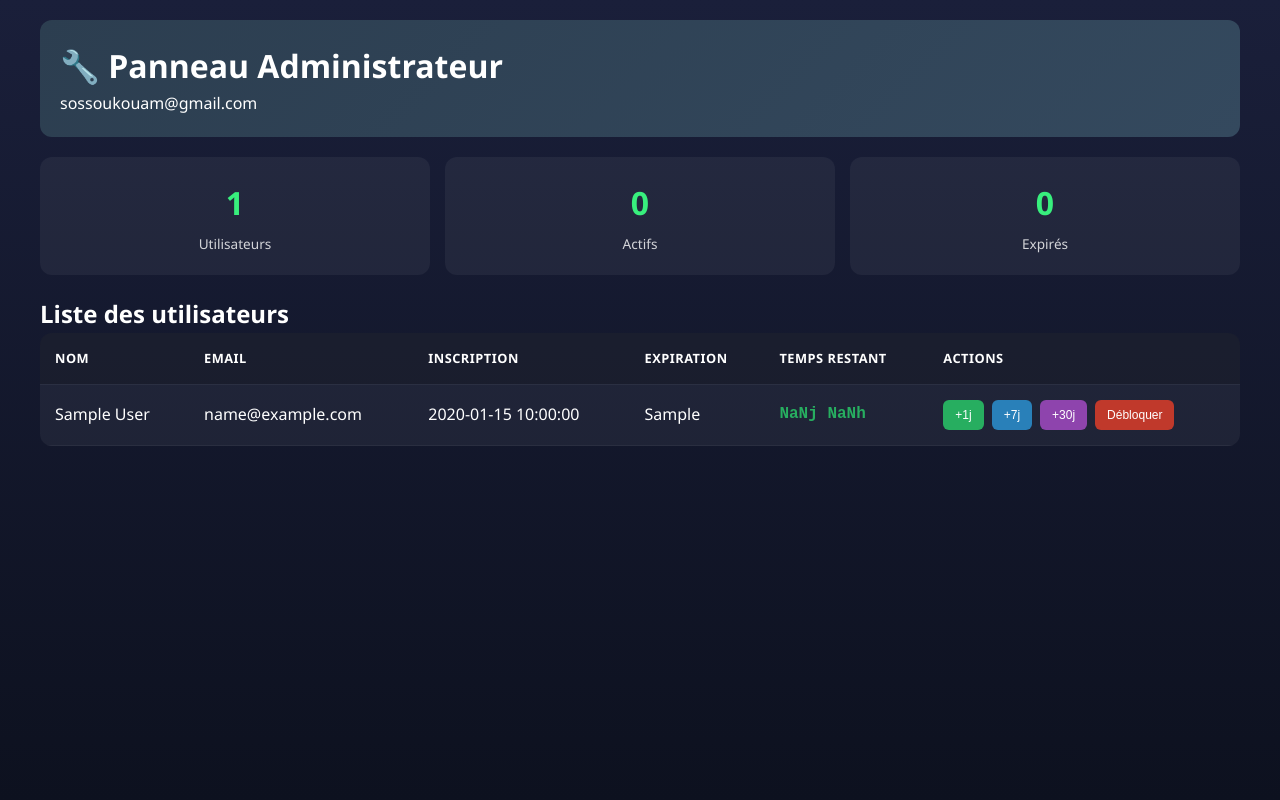
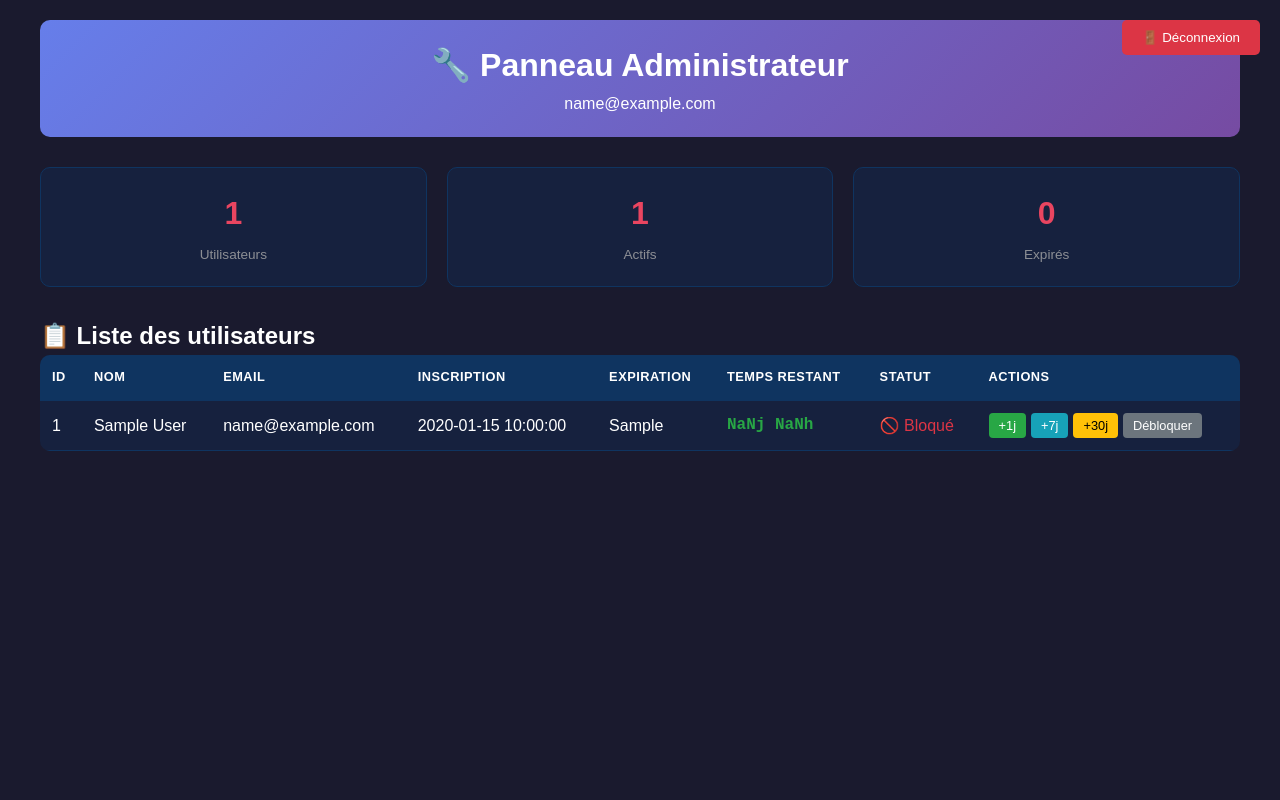
Before and after one commit to appolinair2355/Pr-diction-par-application-Android-16-f-vrier-2026, a Python web app: template templates/admin.html in a window 1280 px wide. Run offline with Jinja, Linux system fonts and the light colour scheme; the template is opened without the code that fills it: most values are stand-ins (such as "Sample title", 1, 10 or a date in 2020).

Commit message:
Update admin.html

```diff
--- a/templates/admin.html
+++ b/templates/admin.html
@@ -6,15 +6,41 @@
     <title>Admin - Prédicteur Baccarat</title>
     <link rel="stylesheet" href="/static/css/style.css">
     <style>
-        body { padding: 20px; }
+        body { padding: 20px; background: #1a1a2e; color: white; font-family: Arial, sans-serif; }
         .admin-container { max-width: 1200px; margin: 0 auto; }
+        .admin-header { text-align: center; margin-bottom: 30px; padding: 20px; background: linear-gradient(135deg, #667eea 0%, #764ba2 100%); border-radius: 10px; }
+        .admin-header h1 { margin: 0; font-size: 2em; }
+        .admin-stats { display: grid; grid-template-columns: repeat(3, 1fr); gap: 20px; margin-bottom: 30px; }
+        .admin-stat-card { background: #16213e; padding: 20px; border-radius: 10px; text-align: center; border: 1px solid #0f3460; }
+        .admin-stat-card .value { font-size: 2em; font-weight: bold; color: #e94560; }
+        .admin-stat-card .label { color: #aaa; margin-top: 5px; }
+        .users-table { width: 100%; border-collapse: collapse; background: #16213e; border-radius: 10px; overflow: hidden; }
+        .users-table th, .users-table td { padding: 12px; text-align: left; border-bottom: 1px solid #0f3460; }
+        .users-table th { background: #0f3460; font-weight: bold; }
+        .users-table tr:hover { background: #1a1a2e; }
+        .user-actions { display: flex; gap: 5px; flex-wrap: wrap; }
+        .btn-small { padding: 5px 10px; border: none; border-radius: 4px; cursor: pointer; font-size: 0.8em; }
+        .btn-add-1 { background: #28a745; color: white; }
+        .btn-add-7 { background: #17a2b8; color: white; }
+        .btn-add-30 { background: #ffc107; color: black; }
+        .btn-block { background: #dc3545; color: white; }
+        .btn-unblock { background: #6c757d; color: white; }
+        .time-remaining { font-weight: bold; }
+        .time-remaining.active { color: #28a745; }
+        .time-remaining.expired { color: #dc3545; }
+        .logout-btn { position: fixed; top: 20px; right: 20px; background: #dc3545; color: white; border: none; padding: 10px 20px; border-radius: 5px; cursor: pointer; }
+        .notification { position: fixed; top: 20px; left: 50%; transform: translateX(-50%); background: #28a745; color: white; padding: 15px 30px; border-radius: 5px; display: none; z-index: 1000; }
     </style>
 </head>
 <body>
+    <button class="logout-btn" onclick="logout()">🚪 Déconnexion</button>
+
+    <div class="notification" id="notification"></div>
+
     <div class="admin-container">
         <div class="admin-header">
             <h1>🔧 Panneau Administrateur</h1>
-            <p>sossoukouam@gmail.com</p>
+            <p>{{ admin_email }}</p>
         </div>
 
         <div class="admin-stats" id="adminStats">
@@ -32,21 +58,24 @@
             </div>
         </div>
 
-        <h2>Liste des utilisateurs</h2>
+        <h2>📋 Liste des utilisateurs</h2>
         <table class="users-table">
             <thead>
                 <tr>
+                    <th>ID</th>
                     <th>Nom</th>
                     <th>Email</th>
                     <th>Inscription</th>
                     <th>Expiration</th>
                     <th>Temps restant</th>
+                    <th>Statut</th>
                     <th>Actions</th>
                 </tr>
             </thead>
             <tbody id="usersTableBody">
                 {% for user in users %}
                 <tr data-user-id="{{ user.id }}" data-email="{{ user.email }}">
+                    <td>{{ user.id }}</td>
                     <td>{{ user.first_name }} {{ user.last_name }}</td>
                     <td>{{ user.email }}</td>
                     <td>{{ user.created_at }}</td>
@@ -55,13 +84,25 @@
                         Calcul...
                     </td>
                     <td>
+                        {% if user.is_active %}
+                            <span style="color: #28a745;">✅ Actif</span>
+                        {% else %}
+                            <span style="color: #dc3545;">🚫 Bloqué</span>
+                        {% endif %}
+                        {% if user.is_admin %}
+                            <span style="color: #ffc107;">👑 Admin</span>
+                        {% endif %}
+                    </td>
+                    <td>
                         <div class="user-actions">
                             <button class="btn-small btn-add-1" onclick="addTime('{{ user.email }}', 1)">+1j</button>
                             <button class="btn-small btn-add-7" onclick="addTime('{{ user.email }}', 7)">+7j</button>
                             <button class="btn-small btn-add-30" onclick="addTime('{{ user.email }}', 30)">+30j</button>
-                            <button class="btn-small btn-block" onclick="toggleBlock({{ user.id }}, {{ user.is_active }})">
-                                {{ 'Débloquer' if not user.is_active else 'Bloquer' }}
-                            </button>
+                            {% if user.is_active %}
+                            <button class="btn-small btn-block" onclick="toggleBlock({{ user.id }}, true)">Bloquer</button>
+                            {% else %}
+                            <button class="btn-small btn-unblock" onclick="toggleBlock({{ user.id }}, false)">Débloquer</button>
+                            {% endif %}
                         </div>
                     </td>
                 </tr>
@@ -71,6 +112,16 @@
     </div>
 
     <script>
+        function showNotification(message, type = 'success') {
+            const notif = document.getElementById('notification');
+            notif.textContent = message;
+            notif.style.background = type === 'success' ? '#28a745' : '#dc3545';
+            notif.style.display = 'block';
+            setTimeout(() => {
+                notif.style.display = 'none';
+            }, 3000);
+        }
+
         function updateTimers() {
             document.querySelectorAll('.time-remaining').forEach(el => {
                 const end = el.dataset.end;
@@ -97,6 +148,7 @@
         }
 
         async function addTime(email, days) {
+            try {
                 const res = await fetch('/api/admin/add-time', {
                     method: 'POST',
                     headers: {'Content-Type': 'application/json'},
@@ -104,28 +156,82 @@
                 });
 
                 if (res.ok) {
-                alert(`+${days} jours ajoutés à ${email}`);
-                location.reload();
+                    showNotification(`✅ +${days} jours ajoutés à ${email}`);
+                    setTimeout(() => location.reload(), 1000);
+                } else {
+                    const data = await res.json();
+                    showNotification(`❌ Erreur: ${data.error}`, 'error');
+                }
+            } catch (e) {
+                showNotification(`❌ Erreur réseau`, 'error');
             }
         }
 
-        async function toggleBlock(userId, currentStatus) {
-            const action = currentStatus ? 'block' : 'unblock';
+        async function toggleBlock(userId, block) {
+            try {
+                const action = block ? 'block' : 'unblock';
                 const res = await fetch('/api/admin/block', {
                     method: 'POST',
                     headers: {'Content-Type': 'application/json'},
                     body: JSON.stringify({user_id: userId, action})
                 });
 
-            if (res.ok) location.reload();
+                if (res.ok) {
+                    showNotification(block ? '🚫 Utilisateur bloqué' : '✅ Utilisateur débloqué');
+                    setTimeout(() => location.reload(), 1000);
+                } else {
+                    const data = await res.json();
+                    showNotification(`❌ Erreur: ${data.error}`, 'error');
+                }
+            } catch (e) {
+                showNotification(`❌ Erreur réseau`, 'error');
+            }
+        }
+
+        async function logout() {
+            await fetch('/api/logout', {method: 'POST'});
+            window.location = '/login';
         }
 
         // Stats
+        function updateStats() {
             const rows = document.querySelectorAll('tbody tr');
+            let active = 0;
+            let expired = 0;
+
+            rows.forEach(row => {
+                const timeCell = row.querySelector('.time-remaining');
+                if (timeCell) {
+                    if (timeCell.textContent.includes('EXPIRÉ') || timeCell.textContent.includes('Non abonné')) {
+                        expired++;
+                    } else {
+                        active++;
+                    }
+                }
+            });
+
             document.getElementById('totalUsers').textContent = rows.length;
+            document.getElementById('activeUsers').textContent = active;
+            document.getElementById('expiredUsers').textContent = expired;
+        }
 
+        // Init
         updateTimers();
+        updateStats();
         setInterval(updateTimers, 60000);
+
+        // Rafraîchir les données toutes les 30 secondes
+        setInterval(async () => {
+            try {
+                const res = await fetch('/api/admin/users');
+                if (res.ok) {
+                    const data = await res.json();
+                    // Vous pouvez mettre à jour le tableau ici sans recharger
+                }
+            } catch (e) {
+                console.error('Erreur refresh:', e);
+            }
+        }, 30000);
     </script>
 </body>
 </html>
```
Lines whose indentation alone changed are shown as unchanged.
